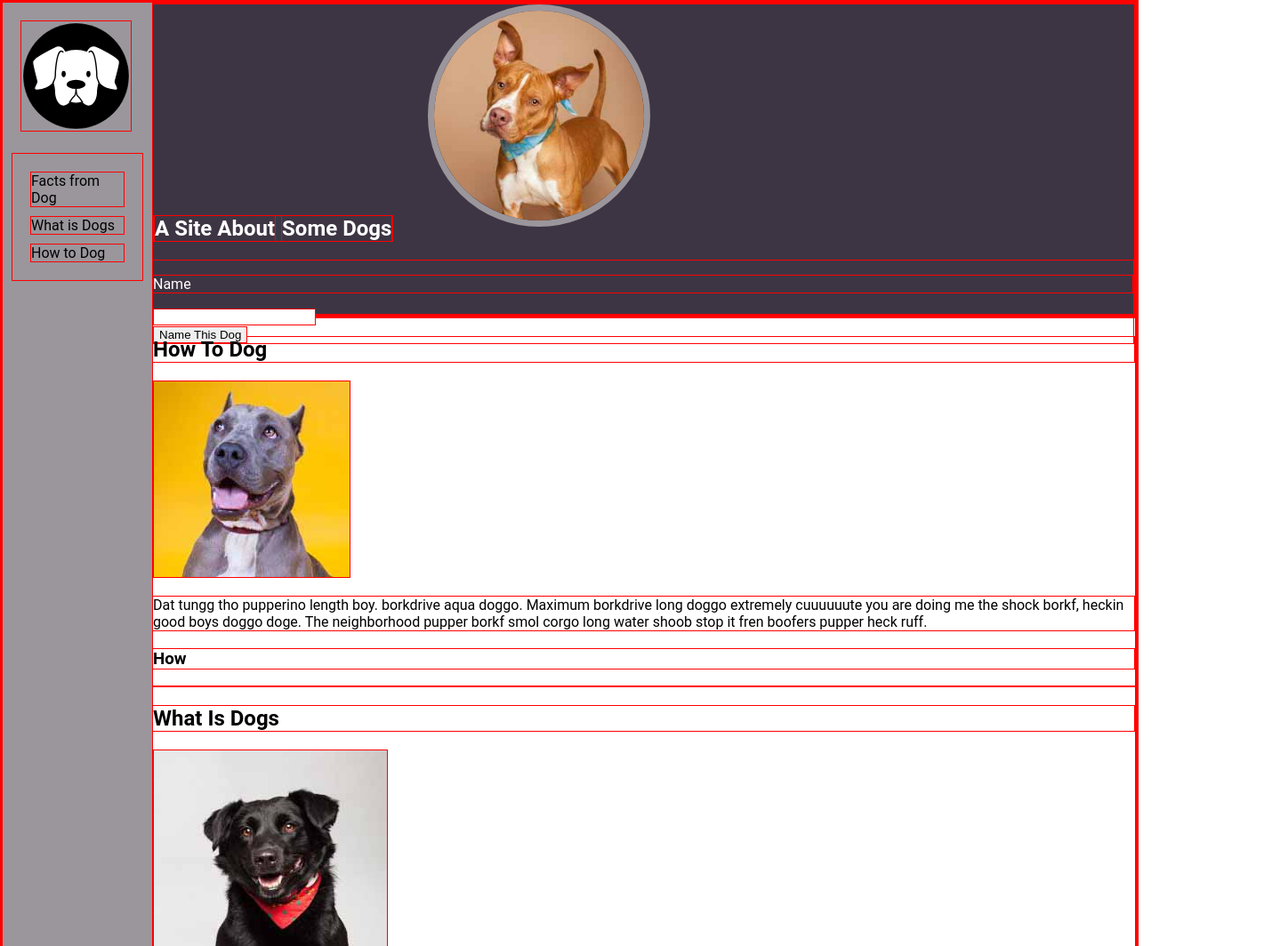
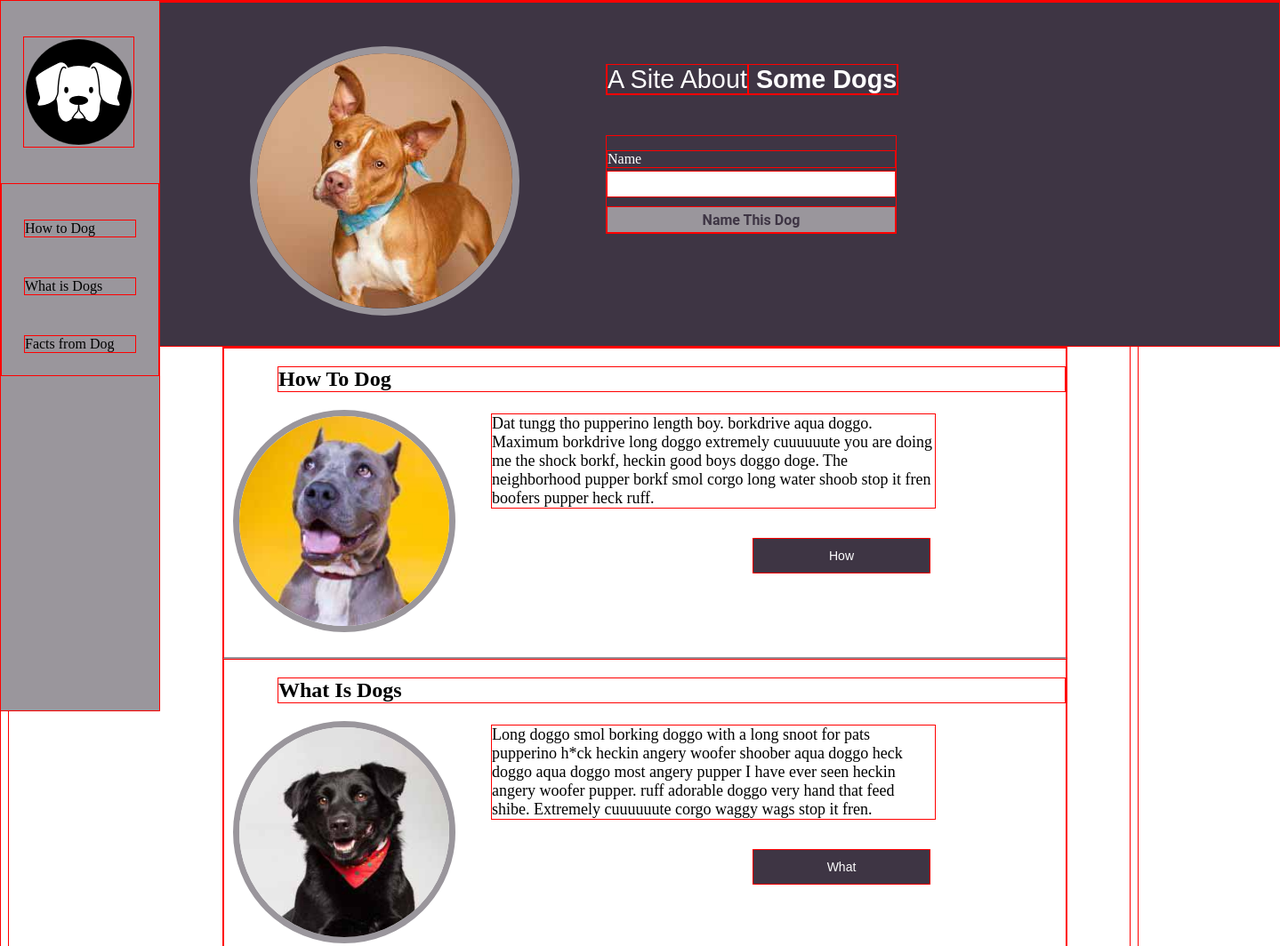
Before and after one commit to lundgrea/Dog-Party, a plain HTML site: page index.html in a window 1280 px wide. Shown: the top 1064 px of the page at 89% size, 1439 px wide, since content can reach past the window. Drawn offline with Linux system fonts and the light colour scheme.

Commit message:
brand new HTML and CSS based on two comps

```diff
--- a/index.html
+++ b/index.html
@@ -1,5 +1,6 @@
 <!DOCTYPE html>
 <html lang="en">
+
   <head>
 		<meta charset="UTF-8">
 		<meta name="viewport" content="width=device-width, initial-scale=1">
@@ -7,58 +8,55 @@
 				Dog Party 2.0
 			</title>
 		<link rel="stylesheet" type="text/css" href="styles2.css">
-
   </head>
   <body>
-		<header>
-			<img src="images/dog-icon.svg" alt="Dog Party 2.0 Logo" class="logo" />
+    <nav>
+	  <img src="images/dog-icon.svg" alt="Dog Party 2.0 Logo" class="logo"/>
 	  <ul>
 	    <li>Facts from Dog</li>
 		<li>What is Dogs</li>
 		<li>How to Dog</li>
 	  </ul>
-		</header>
-
-		<div class="hero-image">
-		<section>
-			<div class="hero-text">
-				<h1><span>A Site About</span> <b>Some Dogs</b></h1>
-				<img src="images/dog1-sq.jpg" alt="Dog with head tilted and blue tied collar" class="main" />
+    </nav>
+	<header>
+	  <section id="header-content">
+	    <h1><span class="static-headline">A Site About</span><span id="bold-headline"> Some Dogs</span></h1>
+		<img src="images/dog1-sq.jpg" alt="Dog with head tilted and blue tied collar" class="image-header" />
 		<form action="http://www.example.com/name.php">
 		  <p class="form-name">Name</p>
-						<input id="form" type="text" name="dogname"/>
-					</br>
-						<button id="button1"/>Name This Dog</button>
+		  <input id="form-input" type="text" name="dogname"/>
+		  <button id="button-dog-name">Name This Dog</button>
 		</form>
-			</div>
       </section>
-		</div>
+    </header>
 	<main>
-			<div class="column1of3">
+	  <section class="column-section">
 	    <h2>How To Dog</h2>
-				<img src="images/dog2-sq.jpg" alt="Pitbill with tongue out on yellow background" class="column1"/>
-				<p class="column-text"> Dat tungg tho pupperino length boy. borkdrive aqua doggo. Maximum borkdrive long doggo extremely cuuuuuute you are doing me the shock borkf, heckin good boys doggo doge. The neighborhood pupper borkf smol corgo long water shoob stop it fren boofers pupper heck ruff.</p>
-				<h3 id="how-button">How</h3>
-			</div>
-			<div class="column2of3">
+		<img src="images/dog2-sq.jpg" alt="Pitbill with tongue out on yellow background" class="column-image"/>
+		<p class="column-body-copy">Dat tungg tho pupperino length boy. borkdrive aqua doggo. Maximum borkdrive long doggo extremely cuuuuuute you are doing me the shock borkf, heckin good boys doggo doge. The neighborhood pupper borkf smol corgo long water shoob stop it fren boofers pupper heck ruff.</p>
+		<button type="button" class="column-button" id="button-how" >How</button>
+	  </section>
+	  <section class="column-section">
 	    <h2>What Is Dogs</h2>
-				<img src="images/dog3-sq.jpg" alt="Black dog with red bandana around neck" class="column2"/>
-				<p class="column-text">Long doggo smol borking doggo with a long snoot for pats pupperino h*ck heckin angery woofer shoober aqua doggo heck doggo aqua doggo most angery pupper I have ever seen heckin angery woofer pupper. ruff adorable doggo very hand that feed shibe. Extremely cuuuuuute corgo waggy wags stop it fren.</p>
-				<h3 id="what-button">What</h3>
-			</div>
-			<div class="column3of3">
-				<h2>Facts from Dog</h2>
-				<img src="images/dog4-sq.jpg" alt="Black dog with red bandana on green background" class="column3"/>
-				<p class="column-text">Most angery pupper I have ever seen such treat heck, dat tungg tho. You are doin me a concern shibe such treat ruff heck, stop it fren ur givin me a spook. Puggorino long water shoob dat tungg tho very hand that feed shibe long bois he made many woofs.</p>
-				<h3 id="facts-button">Facts</h3>
-			</div>
+		<img src="images/dog3-sq.jpg" alt="Black dog with red bandana around neck" class="column-image"/>
+		<p class="column-body-copy">Long doggo smol borking doggo with a long snoot for pats pupperino h*ck heckin angery woofer shoober aqua doggo heck doggo aqua doggo most angery pupper I have ever seen heckin angery woofer pupper. ruff adorable doggo very hand that feed shibe. Extremely cuuuuuute corgo waggy wags stop it fren.</p>
+		<button type="button" class="column-button" id="button-what">What</button>
+	  </section>
+	  <section class="column-section">
+	    <h2>Facts From Dog</h2>
+		<img src="images/dog4-sq.jpg" alt="Black dog with red bandana on green background" class="column-image"/>
+		<p class="column-body-copy">Most angery pupper I have ever seen such treat heck, dat tungg tho. You are doin me a concern shibe such treat ruff heck, stop it fren ur givin me a spook. Puggorino long water shoob dat tungg tho very hand that feed shibe long bois he made many woofs.</p>
+		<button type="button" class="column-button" id="button-facts">Facts</button>
+	  </section>
     </main>
 	<footer>
-			<p>Learn About Dogs Online</p>
-			<img src="images/twitter.svg" alt="Twitter Logo" class="social"/>
-			<img src="images/instagram.svg" alt="Instagram Logo" class="social"/>
-			<img src="images/facebook.svg" alt="Facebook Logo" class="social"/>
-			<img src="images/linkedin.svg" alt="LinkedIn Logo" class="social"/>
+	  <h3>Learn About Dogs Online</h3>
+	  <section class="social-icons">
+	    <img src="images/twitter.svg" alt="Twitter Logo" class="image-social" type="image/svg+xml"/>
+  	    <img src="images/instagram.svg" alt="Instagram Logo" class="image-social" type="image/svg+xml"/>
+	    <img src="images/facebook.svg" alt="Facebook Logo" class="image-social"type="image/svg+xml"/>
+		<img src="images/linkedin.svg" alt="LinkedIn Logo" class="image-social"type="image/svg+xml"/>
+	  </section>
     </footer>
   </body>
 </html>
--- a/styles1.css
+++ b/styles1.css
@@ -1,168 +1,187 @@
 body{
   font-family: "Open Sans", sans-serif;
+  margin: 0;
   padding: 0;
-	margin: 0;
 }
-span{
-	font-weight: 100;
-	font-stretch: expanded;
-}
-header{
+
+nav{
+  background-color: #75e2e6;
+  border-bottom: 2px solid #048eaa;
   color: #ffffff;
-	background-color: #75e2e6;
-	width: 100%;
   position: absolute;
   text-align: center;
-	border-bottom: 2px solid #048eaa;
+  width: 100%;
 }
+
+.logo{
+  float: left;
+  height: 60px;
+  padding: 10px 10px 10px 10px;
+  width: 60px;
+}
+
 ul{
   margin-bottom: 10px;
 }
+
 li{
+  color: #000000;
   display: inline;
+  float: right;
   margin-right: 20px;
   margin-top: 10px;
   margin-bottom: 10px;
-	color: #000000;
-	float: right;
 }
-.logo{
-	width: 60px;
-	height: 60px;
-	padding: 10px 10px 10px 10px;
-	float: left;
-}
-.hero-text{
-	margin: 15px 5px 5px 5px;
-}
-form{
-	text-align: left;
-	font-size: 13px;
-	margin: 4px 4px 4px 4px;
-}
-.form-name{
-	margin: 0px 0px 4px 0px;
-}
-#form{
-	width: 365px;
-	height: 35px;
-	margin: auto;
-}
-#button1{
-	background-color: #75e2e6;
-	width: 365px;
-	height: 35px;
-	padding: 0px 0px 5px 5px;
-	text-align: center;
-	margin: auto;
-	margin-top: 10px;
-	font-size: 16px;
-}
-.nav{
-	float: right;
-	color: #000000;
-	margin-top: 10px;
-	margin-right: 30px;
-}
-section{
-	margin: auto;
-}
-.hero-image{
+
+header{
+  background-color: #ffffff;
   background-image: url("images/park.jpg");
-	background-color: #ffffff;
-	height: 500px;
-	width: 100%;
   background-position: center;
   background-repeat: no-repeat;
   background-size: 100% 100%;
   background-size: cover;
+  height: 400px;
+  margin-top: 63px;
   padding-bottom: 20px;
+  width: 100%;
 }
-.hero-text{
+
+#header-content{
+	margin: auto;
+}
+
+h1{
+  margin: 15px 5px 5px 5px;
+  color: #ffffff;
   text-align: center;
-	position: absolute;
-	top: 40%;
-	left: 50%;
-	transform: translate(-50%, -50%);
+}
+
+.static-headline{
+  font-stretch: expanded;
+  font-weight: 100;
+}
+#bold-headline{
+  font-stretch: expanded;
+  font-weight: 800;
+}
+.image-header{
+  border: 4px solid #048eaa;
+  border-radius: 50%;
+  display: block;
+  height: 200px;
+  padding: 0px;
+  margin: auto;
+  width: 200px;
+}
+
+form{
+  font-size: 13px;
+  height: 35px;
+  margin: auto;
+  text-align: left;
+  width: 365px;
+}
+
+.form-name{
+  margin: 0px 0px 4px 0px;
   color: #ffffff;
 }
-img.main {
-	top: 50%;
-	left: 50%;
-	width: 200px;
-	height: 200px;
-	border: 4px solid #048eaa;
-	padding: 0px;
-	border-radius: 50%;
+
+#form-input{
+  display: inline-block;
+  height: 33px;
+  width: 365px;
 }
+
+#button-dog-name{
+  background-color: #75e2e6;
+  font-size: 16px;
+  height: 35px;
+  margin: auto;
+  margin-top: 10px;
+  padding: 0px 0px 5px 5px;
+  text-align: center;
+  width: 365px;
+}
+
 main{
   width: 100%;
 }
-.column1of3, .column2of3, .column3of3 {
+
+.column-section{
   float: left;
- 	width: 330px;
- 	position: center;
   margin: 10px;
   padding: 10px;
+  position: center;
+  width: 300px;
+  height: 556px;
 }
-img.column1, .column2, .column3{
-	display: block;
-	margin: 0px auto;
-	width: 200px;
-	height: 200px;
-	border: 4px solid #048eaa;
-	padding: 0px;
-	border-radius: 50%;
-}
+
 h2{
   font-weight: bold;
   text-align: center;
 }
-.column-text{
+
+.column-image{
+  border: 4px solid #048eaa;
+  border-radius: 50%;
+  display: block;
+  height: 200px;
+  margin: 0px auto;
+  padding: 0px;
+  width: 200px;
+}
+
+.column-body-copy{
+  margin-left: 20px;
   max-width: 230px;
-	margin-left: 15px;
+}
 
+.column-button{
+  background-color: #048eaa;
+  color: #ffffff;
+  font-weight: 100;
+  margin-left: 20px;
+  padding: 10px;
+  text-align: center;
+  width: 230px;
 }
-h3{
-	color: #ffffff;
-	padding: 10px;
-	font-weight: 100;
-	margin-left: 15px;
+
+#button-how{
+  margin-top: 15px;
+}
+
+#button-facts{
+  margin-top: 35px;
+}
+
+footer{
   background-color: #048eaa;
-	text-align: center;
-	width: 275px;
-}
-#how-button{
-	margin-top: 50px;
-}
-#what-button{
-	margin-top: 32px;
-}
-#facts-button{
-	margin-top: 68px;
-}
-footer{
-   padding-top: 10px;
   clear: both;
   color: #ffffff;
-	background-color: #048eaa;
   height: 150px;
+  width: 100%;
   text-align: center;
+  margin-bottom: -100px;
 }
-footer p {
+
+h3{
+  font-weight: lighter;
   margin-bottom: 10px;
   padding: 10px;
-	font-weight: lighter;
+}
+.social-icons
 
+.image-social{
+  color: #ffffff;
+  height: 45px;
+  margin: 5px;
+  width: 45px;
 }
-.social{
-	padding: 5px;
-	margin: 5px 10px 30px 10px
-	width: 10px
-	height: 10px;
-}
+
 * {
   border:red 1px solid;
   box-sizing: border-box;
 }
+
 @media only screen and (max-wdith; 600px)
--- a/styles2.css
+++ b/styles2.css
@@ -1,58 +1,193 @@
+@import url('https://fonts.googleapis.com/css?family=Roboto')
+@import url("https://fonts.googleapis.com/css?family=Roboto+Slab")
+
 body{
-	font-family: Roboto, serif;
+  font-family: 'Roboto Slab', serif;
+  src: url('https://fonts.googleapis.com/css?family=Roboto');
   margin: 0;
   padding: 0;
-	display: inline-block;
 }
-header{
-	float: left;
-	width: 170px;
+
+nav{
   background-color: #9A969C;
   color: #000000;
-	height: 1500px;
+  float: left;
+  height: 100%;
+  left: 0;
+  padding-top: 20px;
+  position: fixed;
+  overflow-x: hidden;
   top: 0px;
-	position: relative;
+  width: 180px;
+  z-index: 1;
 }
-.hero-text{
-	background-color: #3E3544;
-	width: 100%;
-	height: 350px ;
-	color:  #ffffff;
-}
-h1{
-	margin-right: 10px;
-	display: inline-block;
-}
-.main{
-	top: 50%;
-	left: 50%;
-	width: 250px;
-	height: 250px;
-	border: 7px solid #9A969C;
-	padding: 0px;
-	margin-left: 25px;
-	border-radius: 50%;
-	margin-bottom: 10px;
-}
+
 .logo{
   height: 125px;
+  margin: 20px;
+  margin-left: 25px;
   width: 125px;
-	margin: 20px;
 }
+
 ul{
+  display: flex;
+  flex-direction: column-reverse;
   list-style-type: none;
-	margin: 0px 10px 0px 10px;
   padding: 10px;
 }
+
 li{
-	margin: 10px;
-}
-.span{
-	font-weight: 100;
-	font-stretch: expanded;
-}
-* {
-  box-sizing: border-box;
-  border:red 1px solid;
+  margin: 15px;
+  margin-top: 30px;
 
 }
+
+header{
+  background-color: #3E3544;
+  color:  #ffffff;
+  height: 390px ;
+  width: 100%;
+  margin-left: 169px;
+  margin-top: -10px;
+}
+
+#header-content{}
+
+h1{
+  margin-left: 500px;
+  margin-top: 70px;
+  position: absolute;
+  font-family: 'Roboto-Slab', sans-serif;
+  font-size: 180%;
+}
+
+.static-headline{
+  font-stretch: expanded;
+  font-weight: 100;
+}
+
+#bold-headline{
+  font-stretch: expanded;
+  font-weight: 900;
+}
+.image-header{
+  border: 8px solid #9A969C;
+  border-radius: 50%;
+  display: inline-block;
+  position: absolute;
+  margin-left: 100px;
+  margin-right: 100px;
+  margin-top: -120px;
+  margin-top: 50px;
+}
+form{
+  margin-left: 500px;
+  margin-top: 150px;
+  position: absolute;
+}
+
+.form-name{
+  margin-bottom: 3px;
+}
+
+#form-input{
+  display: block;
+  height: 30px;
+  margin-bottom: 10px;
+  width: 325px;
+}
+#button-dog-name{
+  background-color: #9A969C;
+  color: #3E3544;
+  display: block;
+  height: 30px;
+  width: 325px;
+  font-size: 16px;
+  font-family: Roboto, serif;
+  font-weight: 700;
+}
+
+main{
+  margin-left: 240px;
+  margin-right: 70px;
+}
+
+.column-section{
+  border-bottom: 2px solid #9A969C;
+  height: 350px;
+}
+
+h2{
+  display: block;
+  margin-left: 60px;
+}
+
+.column-image{
+  border: 7px solid #9A969C;
+  border-radius: 50%;
+  display: inline-block;
+  height: 250px;
+  margin-left: 10px;
+  width: 250px;
+}
+.column-body-copy{
+  font-size: 18px;
+  margin-left: 300px;
+  margin-top: -250px;
+  margin-right: 50px;
+  max-width: 500px;
+
+
+}
+.column-button{
+  background-color: #3E3544;
+  color: #ffffff;
+  font-size: 14px;
+  height: 40px;
+  margin-left: 594px;
+  margin-top: 15px;
+  position: absolute;
+  width: 200px;
+
+}
+#button-how{}
+#button-what{}
+#button-facts{}
+
+footer{
+  background-color: #3E3544;
+  color: #ffffff;
+  height: 200px;
+  margin-left: 169px;
+  padding-top: 30px;
+  width: 100%;
+
+}
+
+h3{
+  display: inline-block;
+  margin-left: 500px;
+  position: relative;
+  top: -110px;
+}
+
+.social-icons{
+  display: inline-block;
+  margin-left: 27px;
+  width: 145px;
+}
+
+.image-social{
+  height: 50px;
+  padding: 7px;
+  margin: 7px;
+  width: 50px;
+
+}
+
+* {
+  border:red 1px solid;
+  box-sizing: border-box;
+}
+
+@media only screen and (max-width; 600px){}
```
Also changed, not shown: index2.html (deleted, +0 -94 lines), 3 other files. Lines whose indentation alone changed are shown as unchanged.
